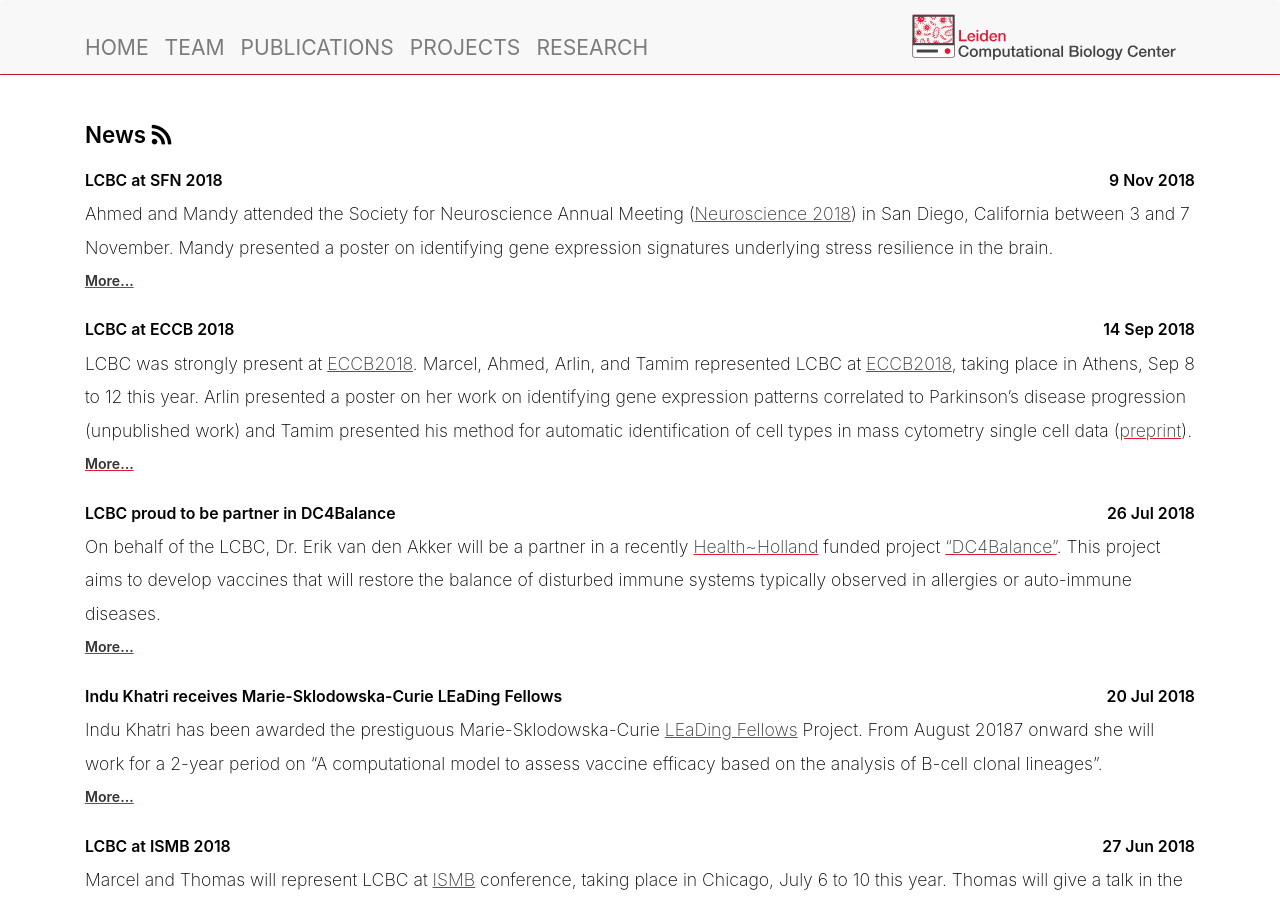
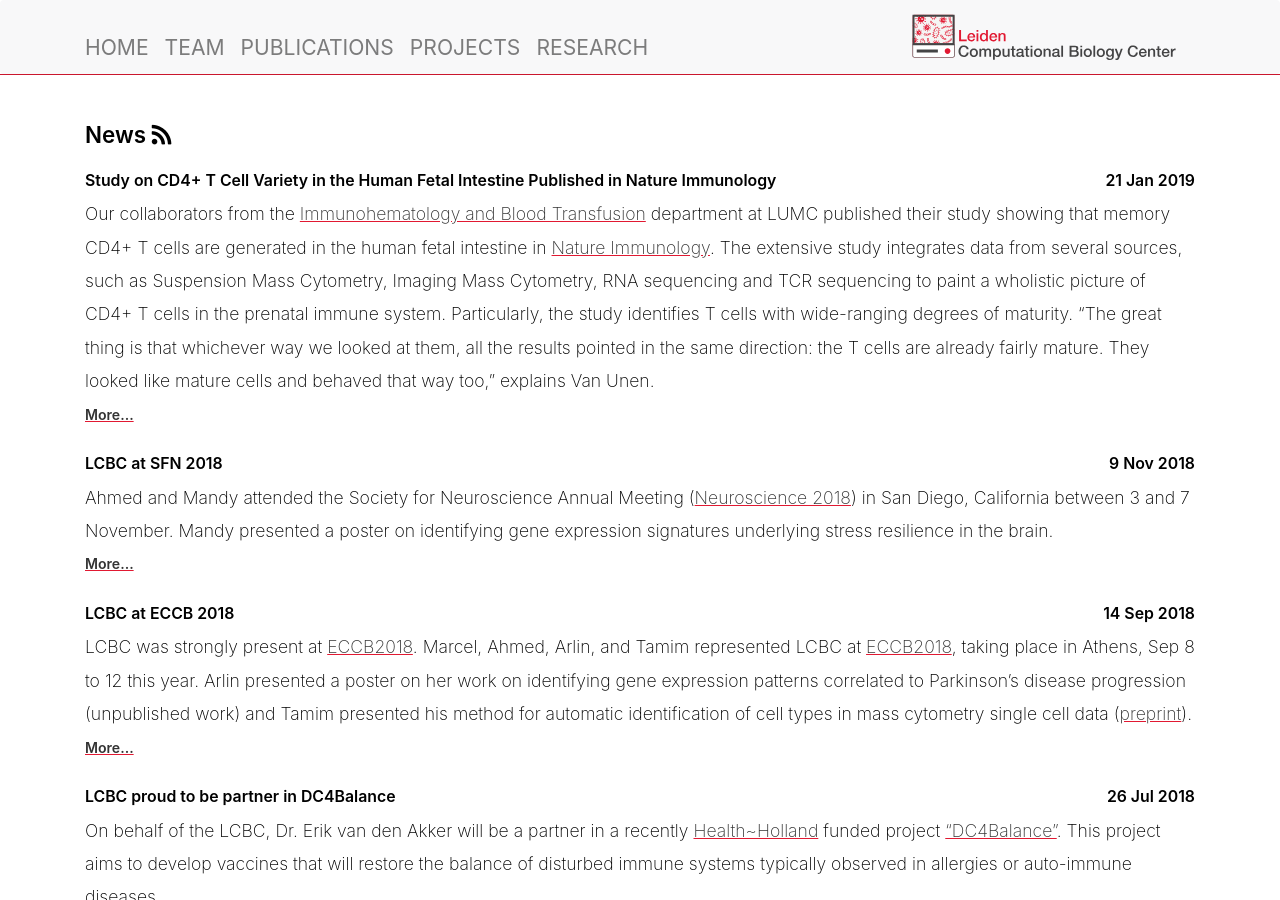
Before and after one commit to LeidenCBC/leidencbc.github.io, a Jekyll site: the page built from news.md, in a window 1280 px wide and 900 px high. Built offline with Jekyll 4.4.1, drawn with Linux system fonts in a browser that asks for light colours; nearby versions of some CDN libraries.

Commit message:
Paper/natimmu lina (#18)
* Adds Nature Immunology Paper

* News post and data additions for Nature Immunology paper

* updates news post

* updates news post

```diff
--- /dev/null
+++ b/_posts/2019-01-21-NatImmu.md
@@ -0,0 +1,15 @@
+---
+layout: post
+title:  Study on CD4+ T Cell Variety in the Human Fetal Intestine Published in Nature Immunology
+date:   2019-01-21 00:00:00
+author: hollt
+categories: press
+---
+Our collaborators from the [Immunohematology and Blood Transfusion](https://www.lumc.nl/org/ihb/) department at LUMC
+published their study showing that memory CD4+ T cells are generated in the human fetal intestine in [Nature Immunology](https://doi.org/10.1038/s41590-018-0294-9).
+The extensive study integrates data from several sources, such as Suspension Mass Cytometry, Imaging Mass Cytometry, RNA sequencing and TCR sequencing to paint a wholistic picture of CD4+ T cells in the prenatal immune system.
+Particularly, the study identifies T cells with wide-ranging degrees of maturity. “The great thing is that whichever way we looked at them, all the results pointed in the same direction: the T cells are already fairly mature. They looked like mature cells and behaved that way too,” explains Van Unen.
+
+LCBC was involved in the study working on scRNA-seq data analysis (Tamim) and CyTOF data analysis was carried out with the [Cytosplore](\projects\cytosplore) software, developed by Thomas.
+
+LUMC provides a complete [press release](https://www.lumc.nl/over-het-lumc/nieuws/2019/Januari/immuunsysteem-volwassen-geboorte/?setlanguage=English&setcountry=en), the paper can be downloaded directly from [Nature Immunology](https://rdcu.be/bh0Xm).
```
Also changed, not shown: _publications/2019_nature_immunology.md (+6 -0 lines).
